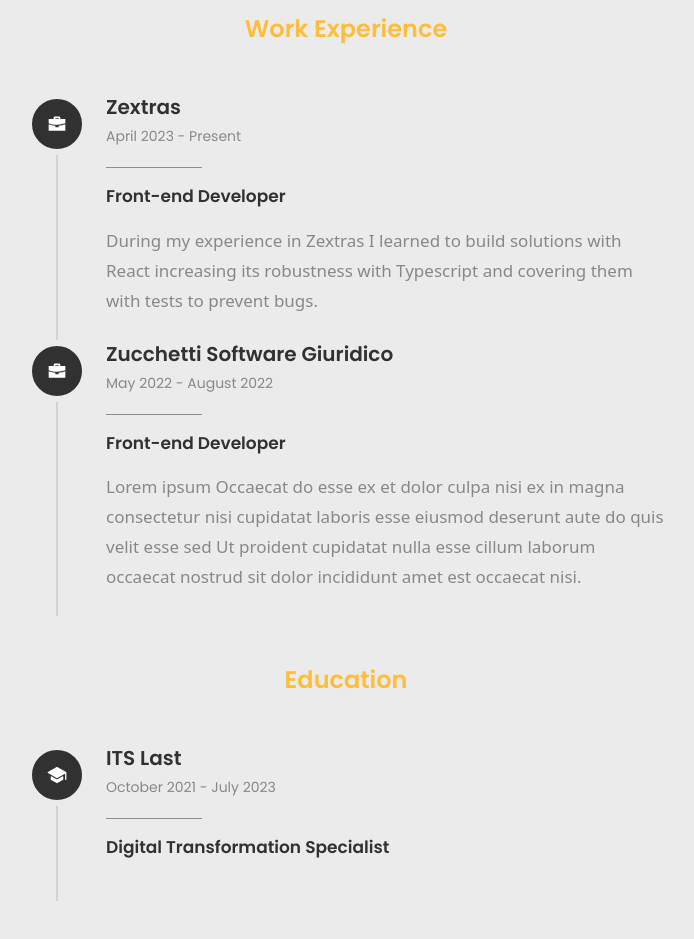
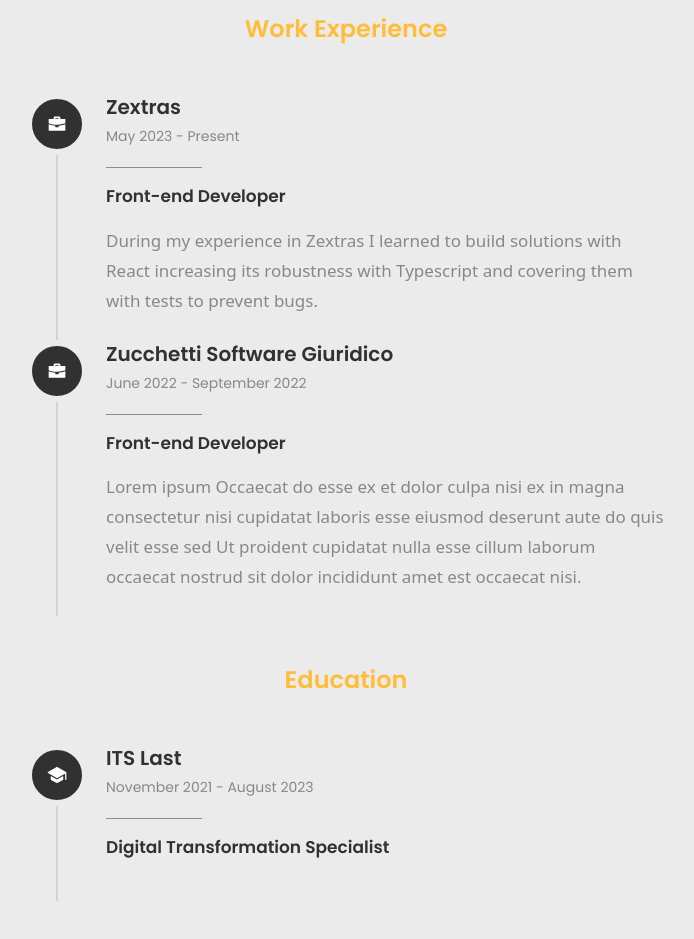
Before and after one commit to rodleyorosa/rodleyorosa-site, a React (Vite) app: page / in a window 1280 px wide. Shown: the part 2260-3199 px from the top of the page, without its empty margins (294-988 px from the left). Built offline with nearby package versions, Linux system fonts and the light colour scheme.

Commit message:
refactor: add types and format date utils

```diff
--- a/package.json
+++ b/package.json
@@ -6,6 +6,7 @@
   "homepage": "https://rodleyorosa.github.io/rodleyorosa-site",
   "scripts": {
     "dev": "vite",
+    "type-check": "tsc --noEmit",
     "build": "tsc -b && vite build",
     "lint": "eslint .",
     "preview": "vite preview",
--- a/src/about/About.tsx
+++ b/src/about/About.tsx
@@ -8,10 +8,11 @@
 import { VueIcon } from "../assets/icons/technologies/VueIcon";
 import profilePic from "../assets/profile-pic.jpeg";
 import { Wrapper } from "../components/Wrapper";
+import type { Profile } from "../types/types";
 import { Section } from "./Section";
 
 export const About = () => {
-  const profileData = [
+  const profileData: Profile[] = [
     {
       label: "fullname",
       value: "Rodley Orosa",
@@ -30,7 +31,7 @@
     },
   ];
 
-  const skillsData = [
+  const skillsData: Profile[] = [
     {
       label: "html",
       icon: <HtmlIcon />,
--- a/src/about/Section.tsx
+++ b/src/about/Section.tsx
@@ -1,13 +1,9 @@
-import React from "react";
+import type { Profile } from "../types/types";
 
 interface SectionProps {
   title: string;
   description: string;
-  profileData: Array<{
-    label?: string;
-    value?: string;
-    icon?: React.JSX.Element;
-  }>;
+  profileData: Profile[];
 }
 
 export const Section = ({ title, description, profileData }: SectionProps) => {
--- a/src/resume/Resume.tsx
+++ b/src/resume/Resume.tsx
@@ -1,31 +1,37 @@
 import { SchoolIcon } from "../assets/icons/timeline/SchoolIcon";
 import { WorkIcon } from "../assets/icons/timeline/WorkIcon";
 import { Wrapper } from "../components/Wrapper";
+import type { Experience } from "../types/types";
 import { TimelineSection } from "./TimelineSection";
 
 export const Resume = () => {
-  const workExperiences = [
+  const workExperiences: Experience[] = [
     {
       location: "Zextras",
       name: "Front-end Developer",
       description:
         "During my experience in Zextras I learned to build solutions with React increasing its robustness with Typescript and covering them with tests to prevent bugs.",
-      date: "April 2023 - Present",
+      startDate: new Date(2023, 4),
+      endDate: null,
     },
     {
       location: "Zucchetti Software Giuridico",
       name: "Front-end Developer",
       description:
         "Lorem ipsum Occaecat do esse ex et dolor culpa nisi ex in magna consectetur nisi cupidatat laboris esse eiusmod deserunt aute do quis velit esse sed Ut proident cupidatat nulla esse cillum laborum occaecat nostrud sit dolor incididunt amet est occaecat nisi.",
-      date: "May 2022 - August 2022",
+      startDate: new Date(2022, 5),
+      endDate: new Date(2022, 8),
     },
   ];
 
-  const educationExperiences = [
+  const educationExperiences: Experience[] = [
     {
       location: "ITS Last",
       name: "Digital Transformation Specialist",
-      date: "October 2021 - July 2023",
+      startDate: new Date(2021, 10),
+      endDate: new Date(
+      2023,7
+      ),
     },
   ];
 
--- a/src/resume/Timeline.tsx
+++ b/src/resume/Timeline.tsx
@@ -1,4 +1,6 @@
 import React from "react";
+import type { Experience } from "../types/types";
+import { formatDate } from "../utils/utils";
 import {
   borderWidth,
   iconPadding,
@@ -6,14 +8,8 @@
   timelineWidth,
 } from "./constants";
 
-// todo: improve date type
 interface TimelineProps {
-  experiences: Array<{
-    location: string;
-    name: string;
-    description?: string;
-    date?: string;
-  }>;
+  experiences: Experience[];
   icon: React.JSX.Element;
 }
 
@@ -45,7 +41,7 @@
                 {data.location}
               </h3>
               <p className="font-poppins text-[#888888] text-sm font-normal leading-[1.875rem]">
-                {data.date}
+                {`${formatDate(data.startDate)} - ${data.endDate ? formatDate(data.endDate) : 'Present'}`}
               </p>
             </div>
             <hr className="w-24 h-px border-none bg-[#00000066]" />
--- a/src/resume/TimelineSection.tsx
+++ b/src/resume/TimelineSection.tsx
@@ -1,14 +1,10 @@
 import React from "react";
 import { Timeline } from "./Timeline";
+import type { Experience } from "../types/types";
 
 interface TimelineSectionProps {
   title: string;
-  experiences: Array<{
-    location: string;
-    name: string;
-    description?: string;
-    date?: string;
-  }>;
+  experiences: Experience[];
   icon: React.JSX.Element;
 }
 
--- /dev/null
+++ b/src/types/types.ts
@@ -0,0 +1,13 @@
+export type Profile = {
+  label?: string;
+  value?: string;
+  icon?: React.JSX.Element;
+};
+
+export type Experience = {
+  location: string;
+  name: string;
+  description?: string;
+  startDate: Date;
+  endDate: Date | null;
+};
--- /dev/null
+++ b/src/utils/utils.ts
@@ -0,0 +1,7 @@
+export const formatDate = (date: Date) => {
+  return new Intl.DateTimeFormat("en", {
+    month: "long",
+    year: "numeric",
+    timeZone: "UTC",
+  }).format(date);
+};
```
